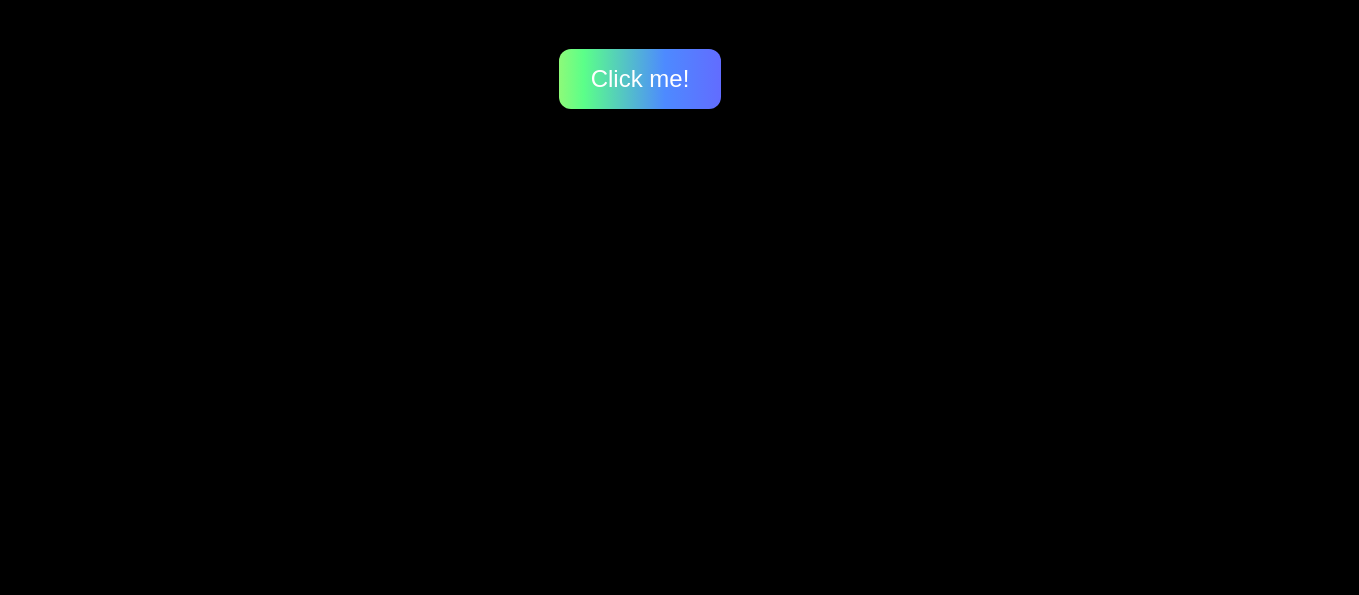
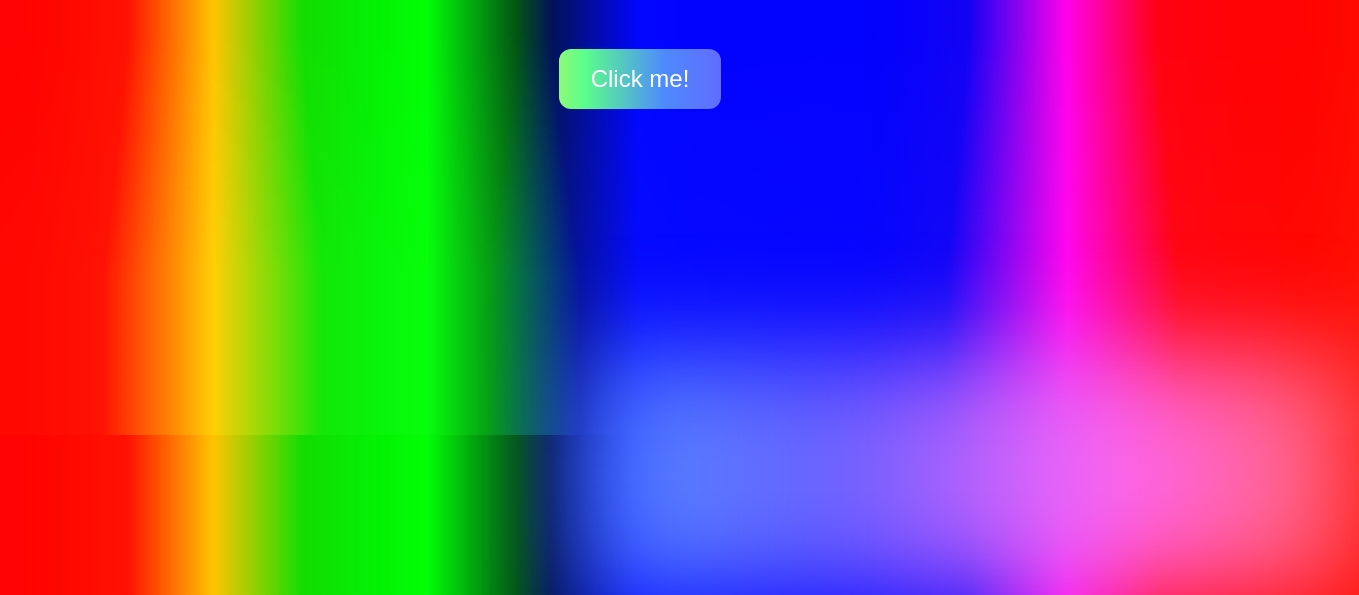
Before and after one commit to LyHaTik/useless_shit_clicker, a plain HTML site: page index.html in a window 1280 px wide. Shown: the part 365-960 px from the top of the page, 1359 px wide, since content can reach past the window. Before the commit the page ends 800 px from the top, so only its background shows below. Drawn offline with Linux system fonts and the light colour scheme.

Commit message:
Update index.html

```diff
--- a/index.html
+++ b/index.html
@@ -22,7 +22,9 @@
             display: flex;
             justify-content: center;
             align-items: center;
-            background: black;
+            background: linear-gradient(#121213, #121213),
+                        linear-gradient(#121213 50%, rgba(18, 18, 19, 0.6) 80%),
+                        linear-gradient(90deg, var(--orange), var(--yellow), var(--green), var(--blue), var(--purple), var(--pink), var(--red));
             background-blend-mode: overlay, overlay, normal;
             font-family: Arial, sans-serif;
             overflow: hidden;
@@ -53,6 +55,23 @@
 
         button:hover {
             transform: scale(1.1);
+        }
+
+        button::before {
+            content: '';
+            background: linear-gradient(90deg, var(--orange), var(--yellow), var(--green), var(--blue), var(--purple), var(--pink), var(--red));
+            height: 30%;
+            width: 60%;
+            position: absolute;
+            bottom: -20%;
+            z-index: -5;
+            background-size: 200%;
+            animation: animates 2s infinite linear;
+            filter: blur(calc(0.8 * var(--m)));
+        }
+
+        button:hover, button:hover::before {
+            animation: animates 0.5s infinite linear;
         }
 
         @keyframes gradient {
```
